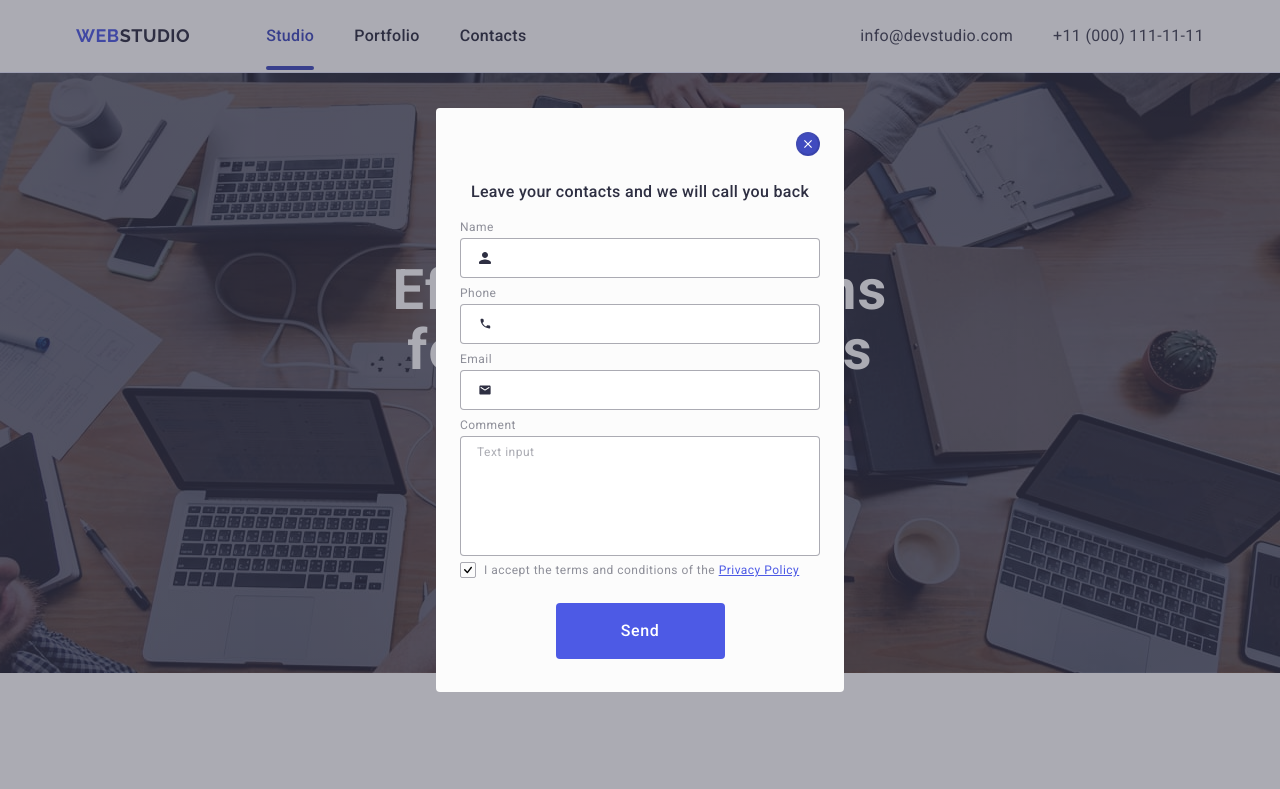
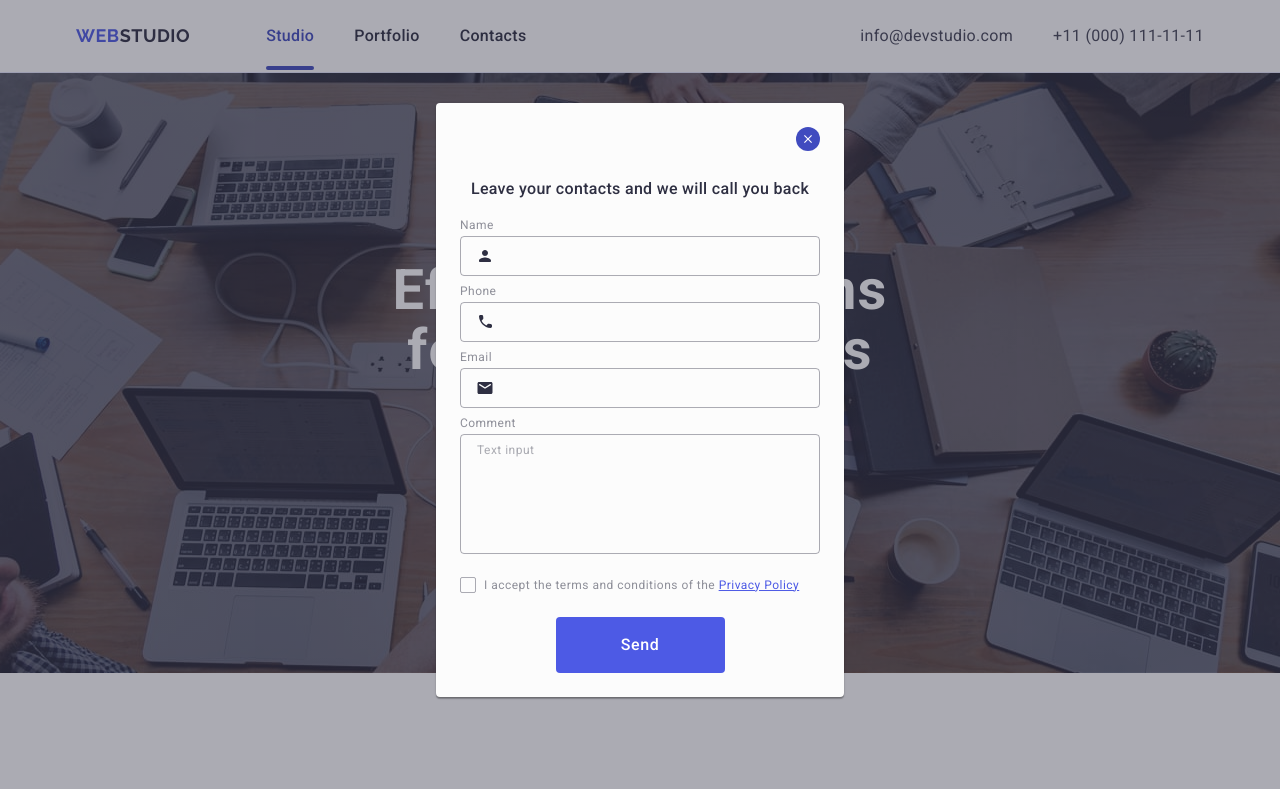
Before and after one commit to bohdanvasiliev/goit-markup-hw-05, a plain HTML site: page index.html in a window 1280 px wide. Both pictures are taken after a click on the button 808 px from the left and 144 px from the top of the page. Shown: the top 789 px of the page. Drawn offline with nearby package versions, Linux system fonts and the light colour scheme.

Commit message:
add index file

```diff
--- a/css/styles.css
+++ b/css/styles.css
@@ -586,8 +586,9 @@ margin-bottom: 16px;
     z-index: 999999;
     opacity: 0;
     pointer-events: none;
-    transition: 250ms cubic-bezier(0.4, 0, 0.2, 1);
-    transition-property: visibility,  pointer-events;
+    transition: opacity 250ms cubic-bezier(0.4, 0, 0.2, 1), visibility 250ms cubic-bezier(0.4, 0, 0.2, 1) ;
+
+
 }
 
 .backdrop.is-open {
@@ -606,32 +607,39 @@ margin-bottom: 16px;
     left: 50%;
     transform: translate(-50%, -50%);
     padding: 72px 24px 24px 24px;
-    transition: background-color 250ms cubic-bezier(0.4, 0, 0.2, 1);
-
+    transition: transform 250ms cubic-bezier(0.4, 0, 0.2, 1);
+    box-shadow: 0px 1px 1px rgba(0, 0, 0, 0.14), 0px 1px 3px rgba(0, 0, 0, 0.12), 0px 2px 1px rgba(0, 0, 0, 0.2);
 }
 .close-btn {
+    display: flex;
+    align-items: center;
+    justify-content: center;
     padding: 0px;
     border-color:  rgba(0, 0, 0, 0.1);
     line-height: 0;
   width: 24px;
   height: 24px;
-  border-radius: 100% ;
+  border-radius: 50% ;
+  border: 1px solid rgba(0, 0, 0, 0.1);
   position: absolute;
   right: 24px;
   top: 24px;
   stroke-width: 1px;
 background-color: #e7e9fc;
-transition: background-color 250ms cubic-bezier(0.4, 0, 0.2, 1);
+transition: background-color, border  250ms cubic-bezier(0.4, 0, 0.2, 1);
+cursor: pointer;
 }
 .close-btn:hover,
 .close-btn:focus {
     background-color: #404bbf;
     fill: #fff;
+    border: none;
 }
 
 
 
 .close-btn-icon {
+    transition: fill 250ms cubic-bezier(0.4, 0, 0.2, 1);
 
 }
 
@@ -639,7 +647,7 @@ transition: background-color 250ms cubic-bezier(0.4, 0, 0.2, 1);
 .modal-text {
     font-weight: 500;
 font-size: 16px;
-line-height: 1.5;
+line-height: 1.7;
 letter-spacing: 0.02em;
 text-align: center;
 color: #2e2f42;
@@ -677,7 +685,8 @@ margin-bottom: 4px;
     border-radius: 4px;
     padding-left: 38px ;
     outline: transparent;
-    transition: border  250ms cubic-bezier(0.4, 0, 0.2, 1);
+    transition: border-color  250ms cubic-bezier(0.4, 0, 0.2, 1);
+    background-color: transparent;
 
 }
 .modal-form-input:focus{
@@ -690,7 +699,7 @@ margin-bottom: 4px;
     top: 50%;
     left: 16px;
     transform: translateY(-50%);
-    transition:  250ms cubic-bezier(0.4, 0, 0.2, 1);
+    transition: fill  250ms cubic-bezier(0.4, 0, 0.2, 1);
 }
 .modal-form-input:focus+ .modal-form-icon {
     fill:  #4d5ae5;;
@@ -703,6 +712,14 @@ min-height: 120px;
 padding: 8px 16px;
 outline: transparent;
 resize: none;
+margin-bottom: 16px;
+font-weight: 400;
+font-size: 12px;
+line-height: 1.7;
+letter-spacing: 0.04em;
+color:  rgba(46, 47, 66, 0.4);
+background-color: transparent;
+transition: border-color 250ms cubic-bezier(0.4, 0, 0.2, 1);
 }
 .modal-comment::placeholder{
     font-weight: 400;
@@ -719,6 +736,7 @@ color: rgba(46, 47, 66, 0.4);
 margin-bottom: 24px;
 }
 .custom-checkbox {
+    fill: transparent;
     border-radius: 2px;
     border: 1px solid rgba(46, 47, 66, 0.4);
     width: 16px;
@@ -727,10 +745,12 @@ margin-bottom: 24px;
     justify-content: center;
     align-items: center;
     margin-right: 8px;
+    transition: background-color 250ms cubic-bezier(0.4, 0, 0.2, 1), border 250ms cubic-bezier(0.4, 0, 0.2, 1), fill 250ms cubic-bezier(0.4, 0, 0.2, 1);
 }
 .modal-input-checkbox:checked + .label-checkbox .custom-checkbox {
     fill: #f4f4fd;
   background-color:  #404bbf;
+  border: none;
 }
 .label-checkbox {
     font-weight: 400;
@@ -780,15 +800,21 @@ color: #fff;
 margin-bottom: 16px;
 }
 .input-subscribe {
-    border: 1px solid #fff;
+    border: 1px solid #ffff;
 border-radius: 4px;
 width: 264px;
 height: 40px;
-background-color: #2e2f42;
+background-color: transparent;
 margin-right: 24px;
-padding-right: 16px;
+padding-left: 16px;
+font-weight: 400;
+font-size: 12px;
+line-height: 2;
+letter-spacing: 0.04em;
+color: #ffff;
 }
 .subscribe-btn {
+    font-family: "Roboto", sans-serif;
     border: none;
     border-radius: 4px;
 padding: 8px 24px;
@@ -811,8 +837,9 @@ font-family: inherit;
     fill: #fff;
     margin-left: 16px;
 }
-.label-subscribe {
+.form-subscribe {
     display: flex;
+    gap: 24px;
 }
 .subscribe-btn:hover, .subscribe-btn:focus {
     background-color: #404bbf;
--- a/index.html
+++ b/index.html
@@ -408,11 +408,11 @@
     </div>
     <div class="subscribe-container">
     <p class="title-subscribe">Subscribe</p>
-    <form>
-        <label class="label-subscribe" for="subscribe">
+    <form class="form-subscribe">
+        <label class="label-subscribe" for="subscribe"> </label>
             <input type="email" class="input-subscribe" name="user-subscribe" placeholder="E-mail" id="subscribe">
-            <button class="subscribe-btn">Subscribe<svg weight="24" height="24" class="icon-subscribe"><use href="./images/icons.svg#icon-Frame"></use></svg></button>
-        </label>
+            <button class="subscribe-btn">Subscribe<svg width="24" height="24" class="icon-subscribe"><use href="./images/icons.svg#icon-Frame"></use></svg></button>
+
     </form>
 </div>
 </div>
@@ -428,10 +428,10 @@
     <p class="modal-text">Leave your contacts and we will call you back</p>
 <form class="modal-form">
   <div class="modal-container-form">
-        <label class="modal-form-label" for="user-text">Name</label>
+        <label class="modal-form-label" for="user-name">Name</label>
            <div class="modal-form-input-cont">
-               <input class="modal-form-input" name="user-text" type="text" id="user-text" required>
-                   <svg class="modal-form-icon" width="18" height="18">
+               <input class="modal-form-input" name="user-name" type="text" id="user-name" required>
+                   <svg class="modal-form-icon" width="18px" height="24px">
                <use href="./images/icons.svg#icon-person"></use>
           </svg>
       </div>
@@ -440,7 +440,7 @@
     <label class="modal-form-label" for="user-tel">Phone</label>
        <div class="modal-form-input-cont">
            <input class="modal-form-input" name="user-tel" type="tel" id="user-tel" required>
-               <svg class="modal-form-icon" width="18" height="18">
+               <svg class="modal-form-icon" width="18px" height="24px">
            <use href="./images/icons.svg#icon-phone"></use>
       </svg>
   </div>
@@ -449,22 +449,21 @@
     <label class="modal-form-label" for="user-email">Email</label>
        <div class="modal-form-input-cont">
            <input class="modal-form-input" name="user-email" title="test@gmail.com" type="email" id="user-email" required>
-               <svg class="modal-form-icon" width="18" height="18">
+               <svg class="modal-form-icon" width="18px" height="24px">
            <use href="./images/icons.svg#icon-email"></use>
       </svg>
   </div>
 </div>
 <div class="modal-comment-form">
-    <lable class="modal-form-label" for="user-coment">Comment</lable>
-        <textarea class="modal-comment" id="user-coment" name="" placeholder="Text input"></textarea>
-
+    <lable class="modal-form-label" for="user-comment">Comment</lable>
+        <textarea class="modal-comment" id="user-comment" name="user-comment" placeholder="Text input"></textarea>
 </div>
 <div class="modal-cont-checkbox">
-    <input type="checkbox" class="modal-input-checkbox title-advan" id="user-checkbox">
+    <input type="checkbox" class="modal-input-checkbox title-advan" value="true"  id="user-privacy" name="user-privacy">
 
-<label class="label-checkbox" for="user-checkbox"><span class="custom-checkbox"><svg width="10px" height="8px">
+<label class="label-checkbox" for="user-privacy"><span class="custom-checkbox"><svg width="10px" height="8px">
     <use href="./images/icons.svg#icon-Vector"></use>
-</svg></span>I accept the terms and conditions of the <a href="">Privacy Policy</a></label>
+</svg></span>I accept the terms and conditions of the <a class="privacy" href="">Privacy Policy</a></label>
 </div>
 <button class="submit-btn" type="submit">Send</button>
 </form>
```
